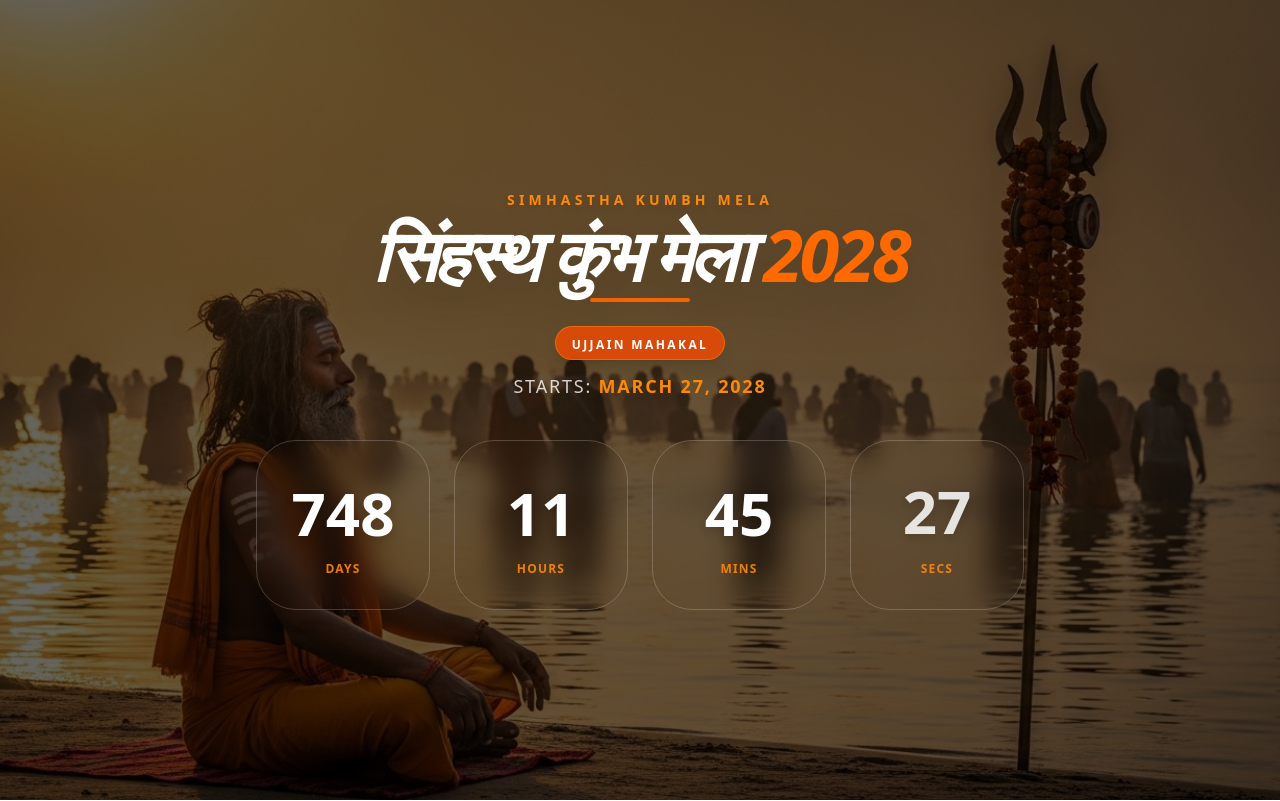
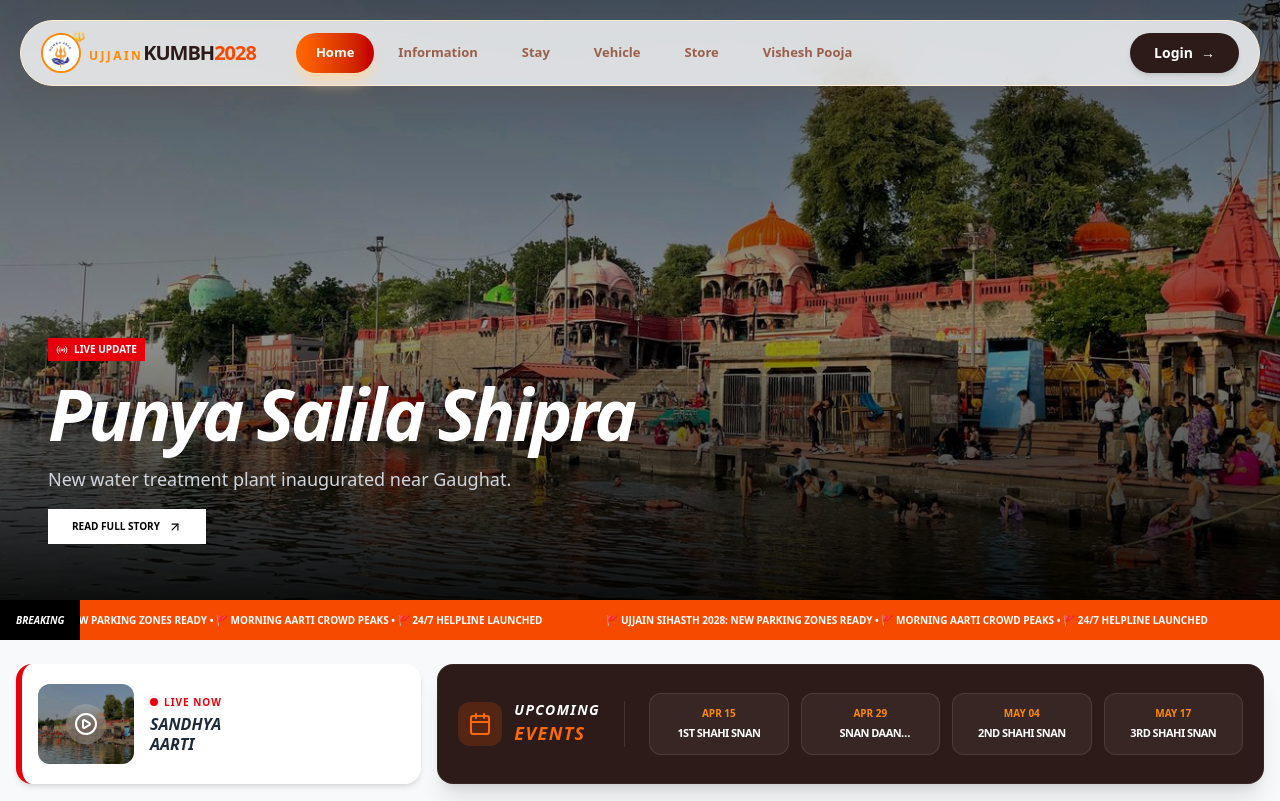
Before and after one commit to ashishharode-coder/kumbh2028, a Next.js app: page / in a window 1280 px wide. Shown: the top 801 px of the page. Built offline with nearby package versions, Linux system fonts and the light colour scheme.

Commit message:
initial commit

```diff
--- a/src/app/layout.js
+++ b/src/app/layout.js
@@ -29,12 +29,12 @@ export default function RootLayout({ children }) {
       >
 
 
-        {/* <Navbar /> */}
+        <Navbar />
 
         {/* Page Content */}
         {children}
 
-        {/* <Footer/> */}
+        <Footer/>
 
       </body>
     </html>
--- a/src/app/page.js
+++ b/src/app/page.js
@@ -1,7 +1,8 @@
 "use client";
 
+import HomePage from "@/components/home/HomePage";
 import KumbhCounter from "@/components/KumbhCounter/KumbhCounter";
 
 export default function Page() {
-  return <KumbhCounter />;
+  return <HomePage />;
 }
```
